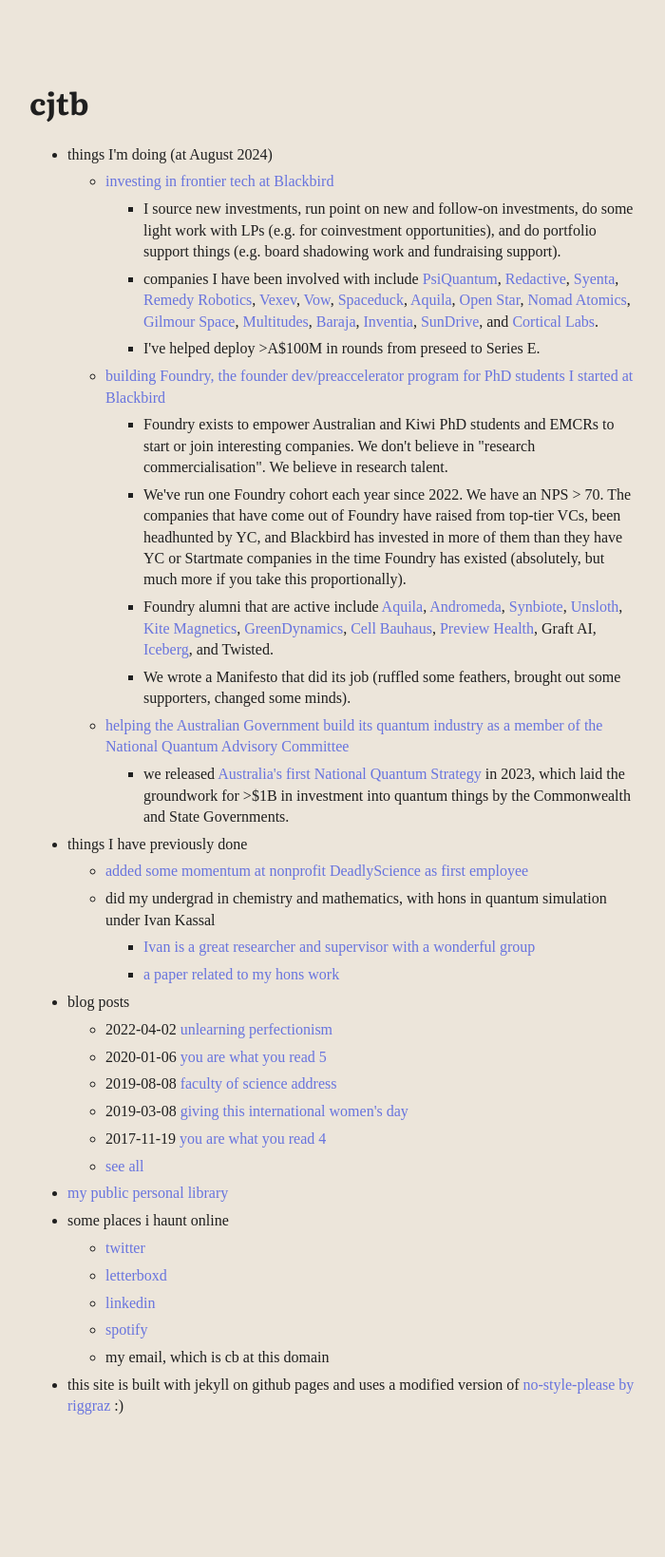
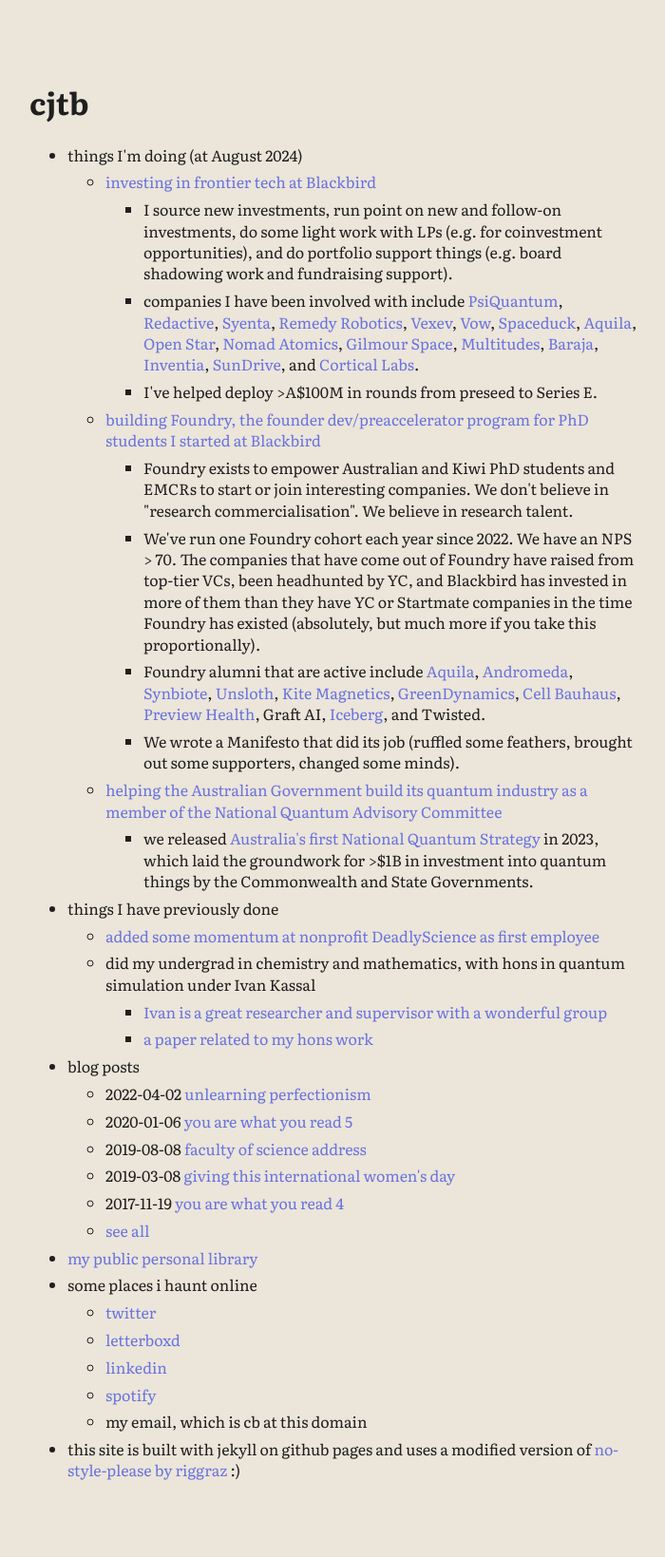
Before and after one commit to clarebirch/clarebirch.github.io, a Jekyll site: the page built from index.md, in a window 1280 px wide. Shown: the whole page at 95% size, without its empty margins (289-989 px from the left). Built offline with Jekyll 4.4.1, drawn with Linux system fonts in a browser that asks for light colours; some web fonts are replaced; before the commit the page ends 1572 px from its top, so only the background shows below that.

Commit message:
-m updated fonts

```diff
--- a/_includes/head.html
+++ b/_includes/head.html
@@ -5,6 +5,9 @@
   <link rel="preconnect" href="https://fonts.googleapis.com">
   <link rel="preconnect" href="https://fonts.gstatic.com" crossorigin>
   <link href="https://fonts.googleapis.com/css2?family=Literata:ital,opsz,wght@0,7..72,200..900;1,7..72,200..900&display=swap" rel="stylesheet">
+  <link rel="preconnect" href="https://fonts.googleapis.com">
+<link rel="preconnect" href="https://fonts.gstatic.com" crossorigin>
+<link href="https://fonts.googleapis.com/css2?family=Lato:ital,wght@0,100;0,300;0,400;0,700;0,900;1,100;1,300;1,400;1,700;1,900&display=swap" rel="stylesheet">
   <title>
     {%- if page.title -%}
       {{ page.title }}
--- a/_sass/no-style-please.scss
+++ b/_sass/no-style-please.scss
@@ -28,10 +28,10 @@
 // -------------------------------------------- //
 
 @font-face {
-  font-family: 'Literata';
+  font-family: 'Lato';
   font-style: normal;
   font-weight: 400;
-  src: url(https://fonts.gstatic.com/s/literata/v35/or3PQ6P12-iJxAIgLa78DkrbXsDgk0oVDaDPYLanFLHpPf2TbBG_J_HWTEKTt8mdow.woff2) format('woff2');
+  src: url(https://fonts.gstatic.com/s/lato/v24/S6uyw4BMUTPHjx4wXiWtFCc.woff2) format('woff2');
   unicode-range: U+0000-00FF, U+0131, U+0152-0153, U+02BB-02BC, U+02C6, U+02DA, U+02DC, U+0304, U+0308, U+0329, U+2000-206F, U+2074, U+20AC, U+2122, U+2191, U+2193, U+2212, U+2215, U+FEFF, U+FFFD;
 }
 
```
